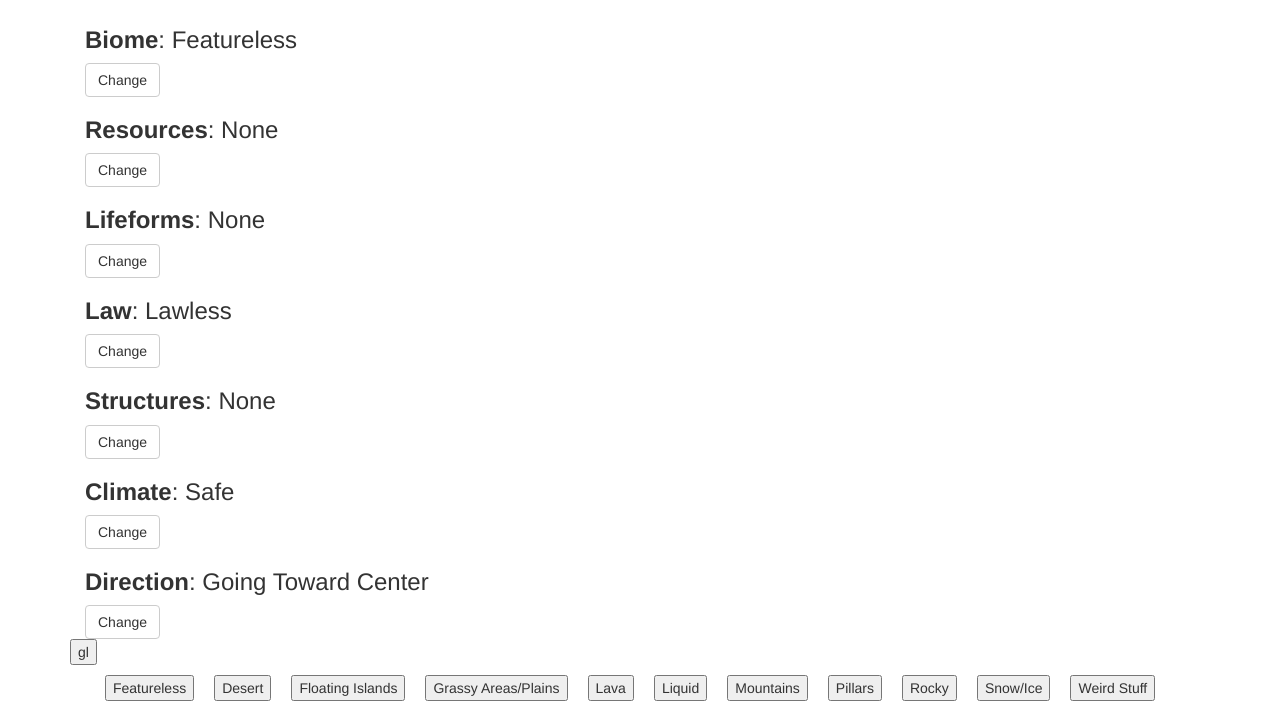
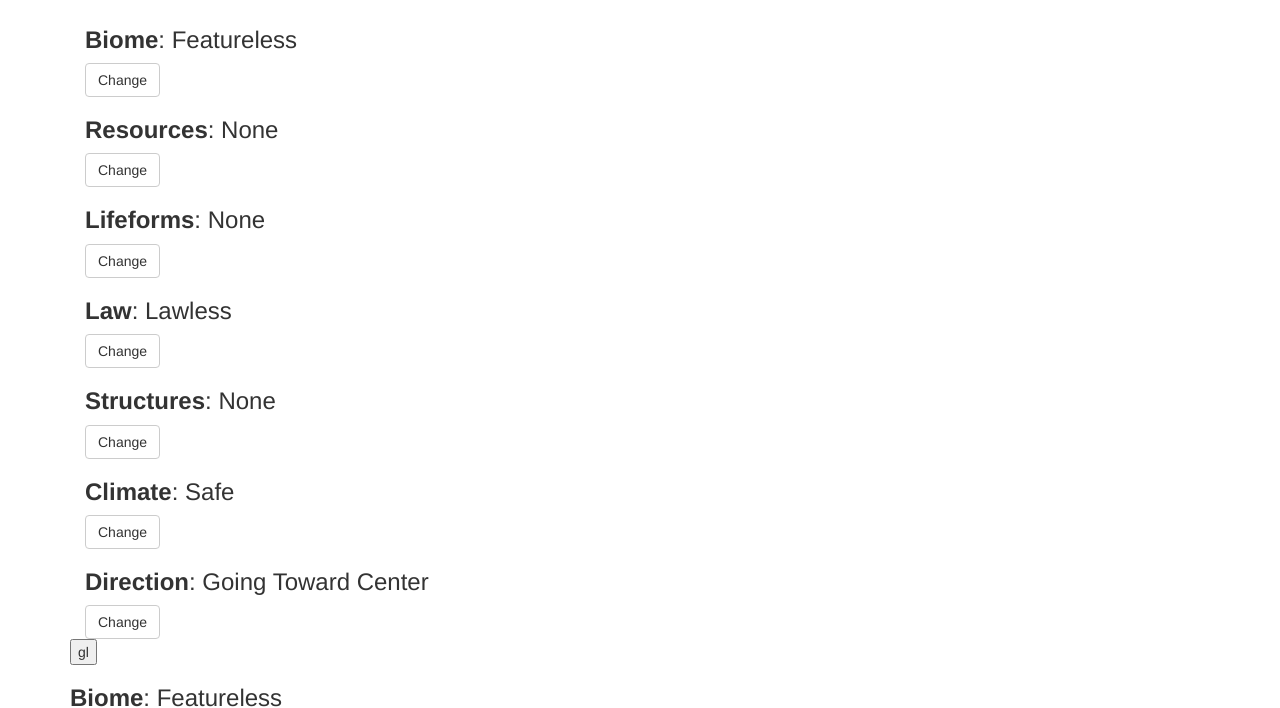
Before and after one commit to NCarteazy/NCarteazy.github.io, a plain HTML site: page index.html in a window 1280 px wide. Shown: the part 63-771 px from the top of the page. Drawn offline with nearby package versions, Linux system fonts and the light colour scheme.

Commit message:
Signed-off-by: NCarteazy <carter.nicholas.r@gmail.com>

```diff
--- a/index.html
+++ b/index.html
@@ -26,7 +26,7 @@
 			<button onclick="lister(biome)">gl</button>
 		<div class="container">
 
-			<div pick-choice id="biome" class="radio" type="biome"></div>
+<!-- 			<div pick-choice id="biome" class="radio" type="biome"></div>
 
 
 			<div pick-choice id="resource" class="checkbox" type="resource"></div>
@@ -45,7 +45,7 @@
 
 
 			<div pick-choice id="direction" class="radio" type="direction"></div>
-
+ -->
 		</div>
 
 
```
